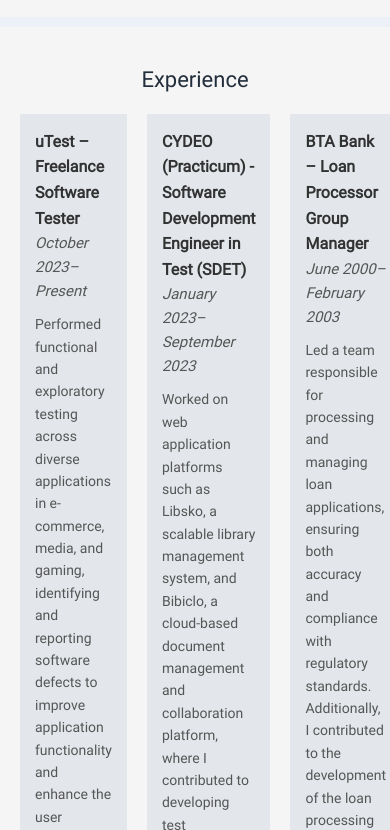
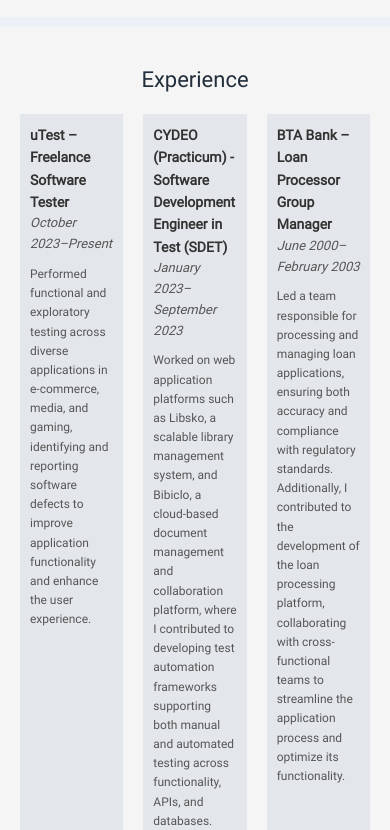
Before and after one commit to NatalyaKhvan/natalya-khvan-jupiter, a plain HTML site: page index.html in a window 390 px wide. Shown: the part 774-1604 px from the top of the page. Drawn offline with Linux system fonts and the light colour scheme; no server answers.

Commit message:
final update

```diff
--- a/css/index.css
+++ b/css/index.css
@@ -123,7 +123,7 @@ section {
 
 #Experience li {
     background-color: #e3e7eb;
-    padding: 15px;
+    padding: 10px;
 }
 
 .experienceTitle {
@@ -380,15 +380,15 @@ footer p {
     }
 
     .experienceTitle {
-        font-size: 16px;
+        font-size: 14px;
     }
 
     .experienceDates {
-        font-size: 15px;
+        font-size: 13px;
     }
 
     #Experience p {
-        font-size: 14px;
+        font-size: 12px;
     }
 
     #Skills li {
```
